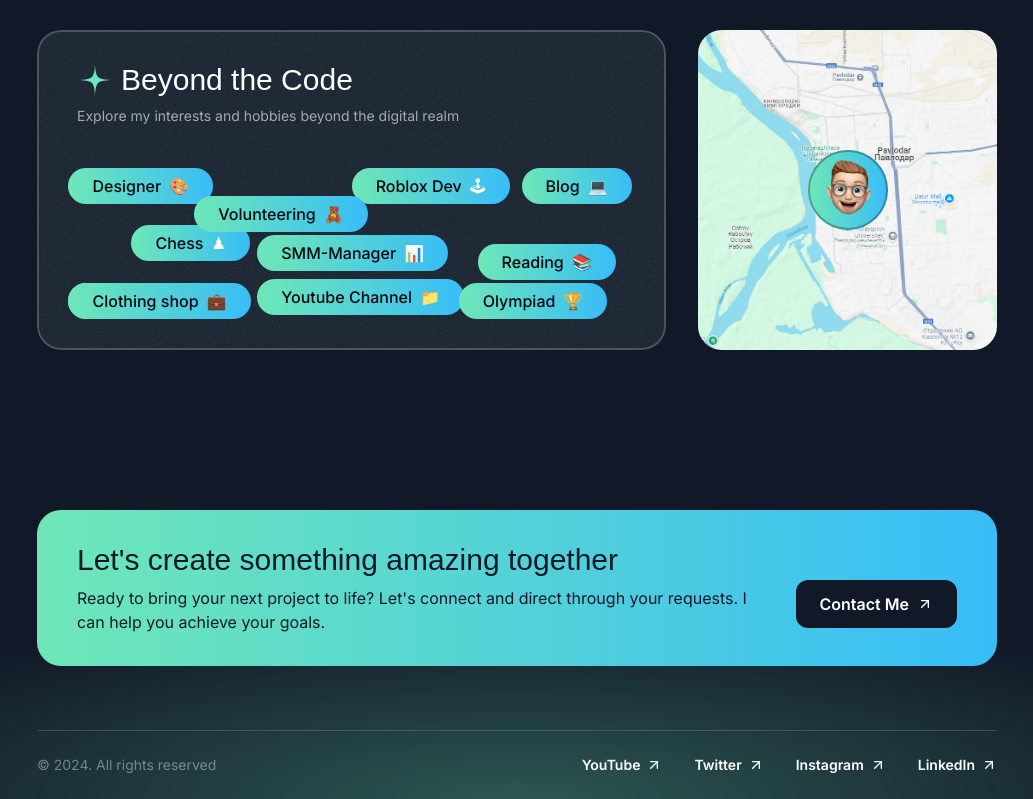
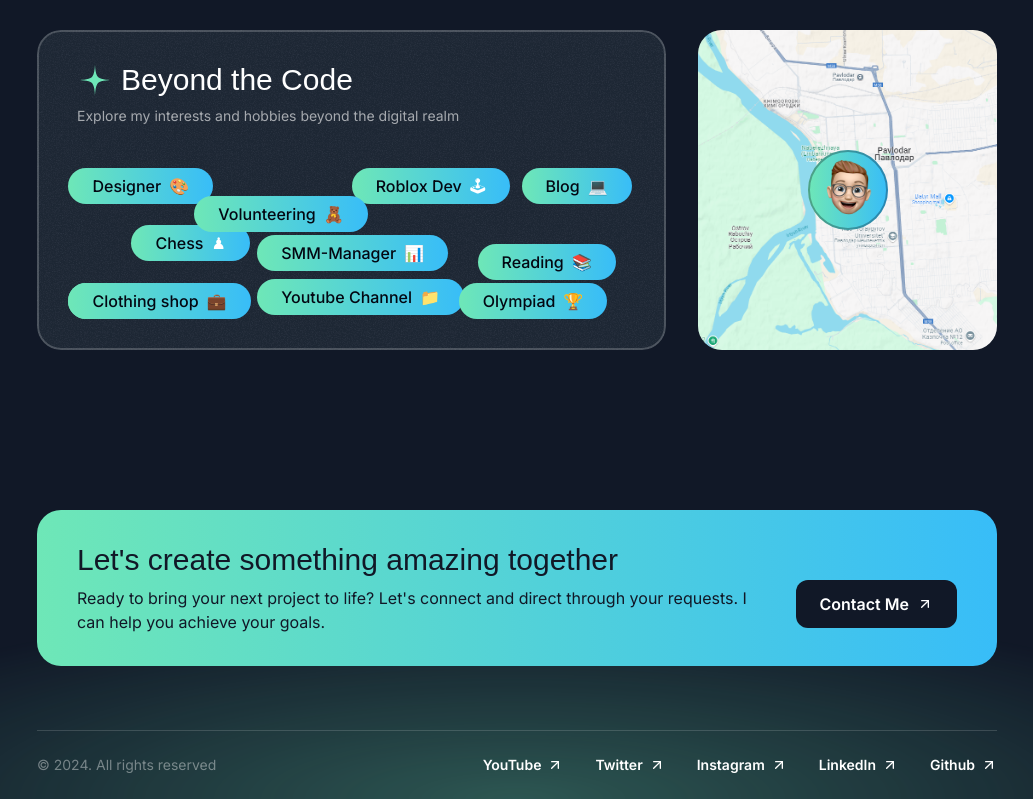
Before and after one commit to makkentoshi/portfolio-page, a Next.js app: page / in a window 1280 px wide. Shown: the part 4570-5369 px from the top of the page, without its empty margins (123-1156 px from the left). Built offline with nearby package versions, Linux system fonts and the light colour scheme; a web font is replaced by a local one.

Commit message:
semi-final product

```diff
--- a/sections/Footer.tsx
+++ b/sections/Footer.tsx
@@ -17,6 +17,10 @@ const footerLinks = [
   {
     title: "LinkedIn",
     href: "",
+  },
+  {
+    title: "Github",
+    href: "https://github.com/makkentoshi",
   },
 ];
 
```
